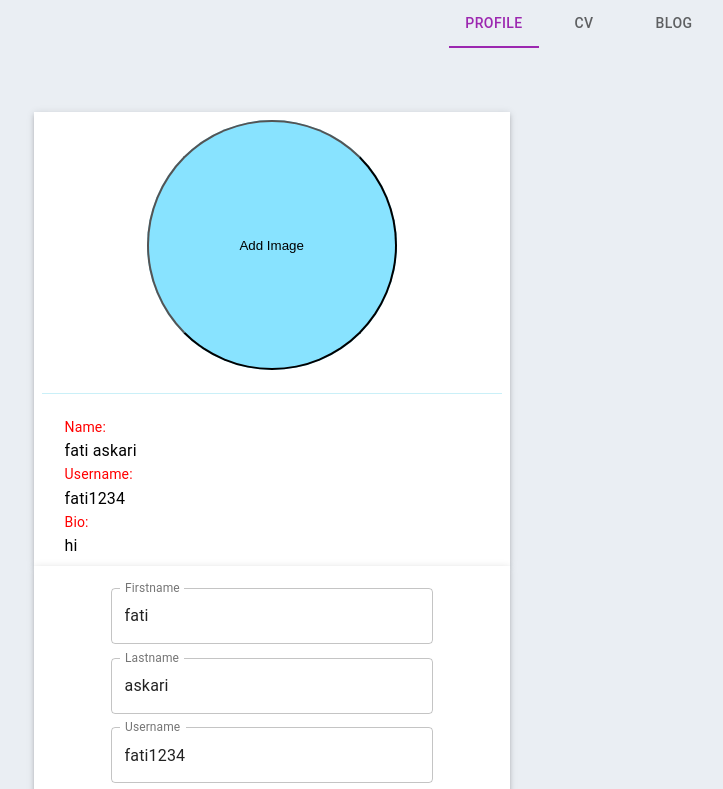
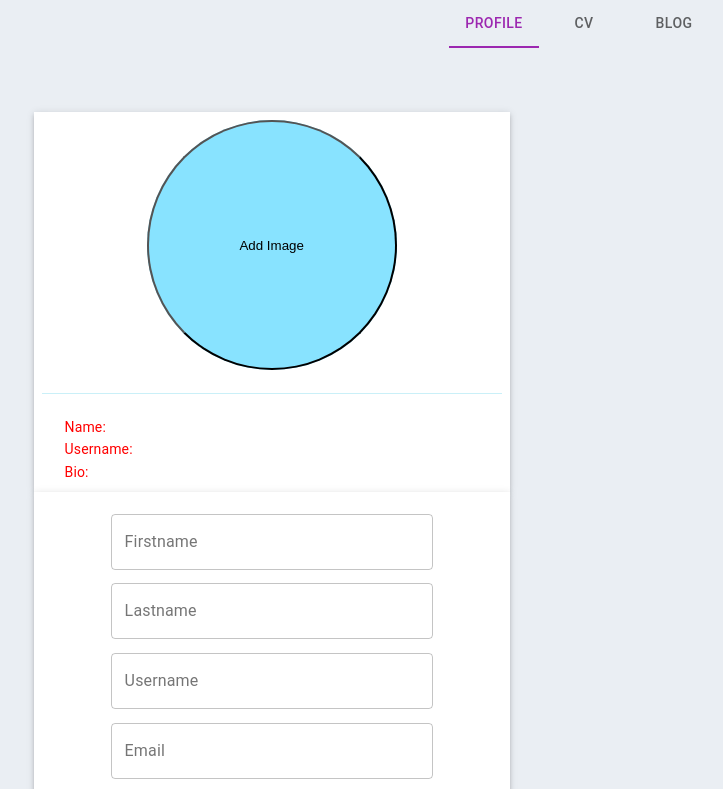
Before and after one commit to combinator4001/combinator-front, a React (Create React App) app: page /profileuser1 in a window 1280 px wide. Shown: the top 789 px of the page, without its empty margins (56-779 px from the left). Built offline with nearby package versions, Linux system fonts and the light colour scheme.

Commit message:
propsprofile

```diff
--- a/src/component/Login/Login.js
+++ b/src/component/Login/Login.js
@@ -17,6 +17,7 @@ const Login =({history}) => {
 	const [isSubmitting, setIsSubmitting] = useState(false);
 	const [username,setName]=useState("");
 	const [pass,setpass]=useState("");
+
 
 	const handleSubmit = (event) => {
         setIsSubmitting(true);
@@ -54,7 +55,17 @@ const Login =({history}) => {
                     localStorage.setItem("token",response.access_token);
                     if(response.role==="PERSON")
                     {
-                    history.replace("/profileuser1");
+                    //setfirstname(response.firstName);
+
+                    history.push({
+                        pathname: '/profileuser1',
+                        firstName:response.firstName,
+                        lastName:response.lastName,
+                        username:response.username,
+                        email:response.email,
+                        bio:response.bio
+                    });
+
                     console.log(response.email);
                     }
                 }
--- a/src/component/profileuser1/profileUser1.js
+++ b/src/component/profileuser1/profileUser1.js
@@ -13,6 +13,7 @@ import Tab from '@mui/material/Tab';
 import ProfileImg from '../profile-user/ProfileImg';
 import Blog from "../Blog/Blog";
 import CV from "../CV/CV";
+import { useLocation } from "react-router-dom";
 //import Avatar from '@mui/material/Avatar';
 //import TabContext from '@mui/lab/TabContext';
 //import TabList from '@mui/lab/TabList';
@@ -25,6 +26,8 @@ import CV from "../CV/CV";
 
 
 const ProfileUser = props => {
+
+    const location = useLocation();
     const [ShowCV,SetShowCV]=useState(false);
     const [Showprofile,SetShowprofile]=useState(true);
     const [ShowBlog,SetShowBlog]=useState(false);
@@ -32,20 +35,20 @@ const ProfileUser = props => {
     //const [condition,Setcondition]=useState('Blog');
     const [isSubmitting, setIsSubmitting] = useState(false);
     //fname
-    const [fnameinput, setfnameinput] = useState('fati');
-    const [fname , Setfname]=useState('fati');
+    const [fnameinput, setfnameinput] = useState(location.firstName);
+    const [fname , Setfname]=useState(location.firstName);
     //lname
-    const [lnameinput, setlnameinput] = useState('askari');
-    const [lname , Setlname]=useState('askari');
+    const [lnameinput, setlnameinput] = useState(location.lastName);
+    const [lname , Setlname]=useState(location.lastName);
     //username
-    const [usernameinput, setusernameinput] = useState('fati1234');
-    const [username , Setusername]=useState('fati1234');
+    const [usernameinput, setusernameinput] = useState(location.username);
+    const [username , Setusername]=useState(location.username);
     //email
-    const [emailinput, setemailinput] = useState('fati@yahoo.com');
-    const [email , Setemail]=useState('initial email');
+    const [emailinput, setemailinput] = useState(location.email);
+    const [email , Setemail]=useState(location.email);
 
-    const [bioinput, setbioinput] = useState('hii');
-    const [bio , Setbio]=useState('hi');
+    const [bioinput, setbioinput] = useState(location.bio);
+    const [bio , Setbio]=useState(location.bio);
 
     const [value, setValue] = React.useState('one');
 
--- a/src/component/profileuser1/validbool.js
+++ b/src/component/profileuser1/validbool.js
@@ -1,5 +1,5 @@
 export default function validateInfo(values) {
-    if(!values.fnameinput.trim()) {
+    if(!values.fnameinput) {
 
         return false
     }
--- a/src/component/profileuser1/validpro.js
+++ b/src/component/profileuser1/validpro.js
@@ -1,7 +1,7 @@
 export default function validateInfo(values) {
     let errors={}
 
-    if(!values.fnameinput.trim()) {
+    if(!values.fnameinput) {
         errors.fnameinput ="First name required "
     }
 
```
Also changed, not shown: src/App.js (+6 -3 lines).
